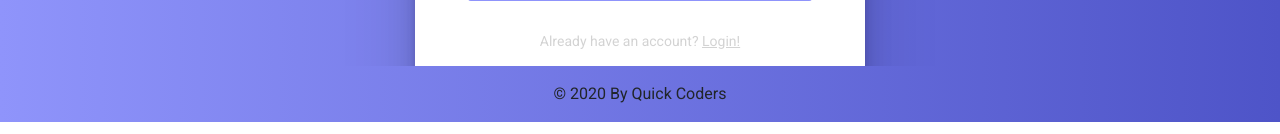
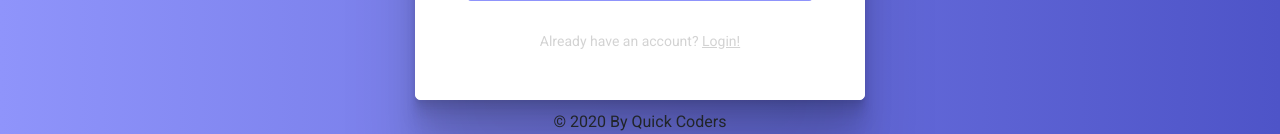
Before and after one commit to HarrisonClark/QuickTutor, a Django app: page /login/signup/ in a window 1280 px wide. Shown: the part 678-812 px from the top of the page. Run offline with Django 3.2, Linux system fonts and the light colour scheme; some libraries are stand-ins or nearby versions.

Commit message:
Unfixed Page Footer

```diff
--- a/login/templates/base.html
+++ b/login/templates/base.html
@@ -41,7 +41,7 @@
       {% block content %}{% endblock %}
     </div>
 
-    <footer class="page-footer text-center fixed-bottom">
+    <footer class="page-footer text-center">
       <p class="cointer">
         © 2020 By Quick Coders
       </p>
```
